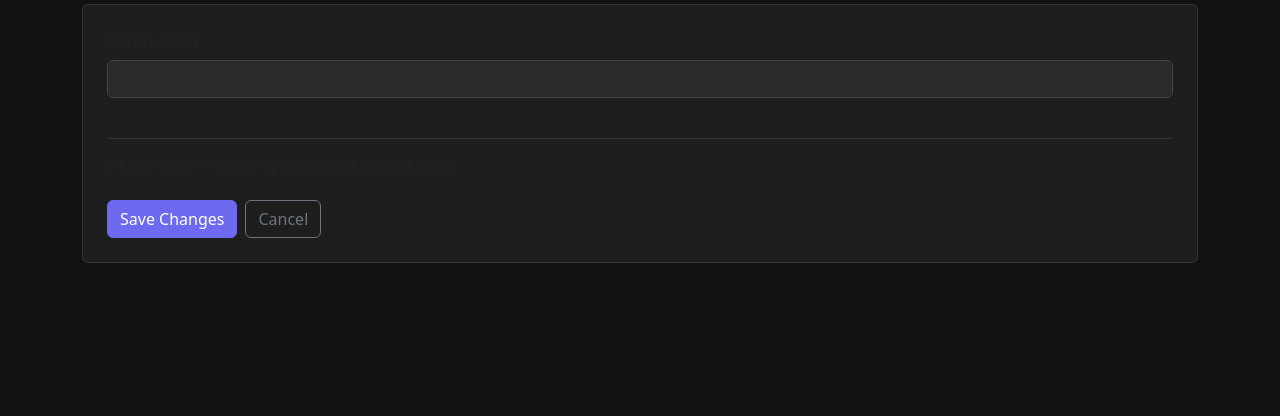
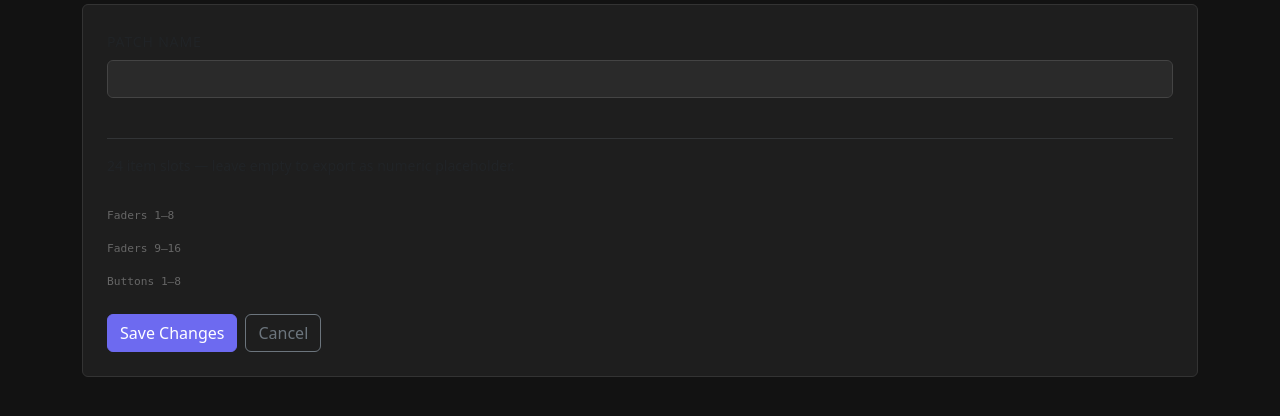
Before and after one commit to Jqdmarku/TOSC-live-rig-manager, a Flask app: template templates/edit.html in a window 1280 px wide. Shown: the part 132-548 px from the top of the page. Run offline with Flask 3, Linux system fonts and the light colour scheme; the template is opened without the code that fills it, so the values that code supplies are empty.

Commit message:
Group edit form into Faders 1-8, Faders 9-16, Buttons 1-8; lighten hover color

```diff
--- a/templates/base.html
+++ b/templates/base.html
@@ -13,7 +13,7 @@
     .table { color: #e0e0e0; }
     .table thead th { border-bottom-color: #444; color: #aaa; font-size: 0.8rem; text-transform: uppercase; letter-spacing: 0.08em; }
     .table td { border-bottom-color: #2a2a2a; vertical-align: middle; }
-    .table-hover tbody tr:hover td { background-color: #555; }
+    .table-hover tbody tr:hover td { background-color: #686868; }
     .form-control, .form-select {
       background-color: #2a2a2a;
       border-color: #444;
@@ -29,6 +29,7 @@
     .btn-accent { background-color: #6d6af0; border-color: #6d6af0; color: #fff; }
     .btn-accent:hover { background-color: #5a57d6; border-color: #5a57d6; color: #fff; }
     .slot-label { font-size: 0.7rem; color: #666; font-family: monospace; }
+    .row-cols-md-8 > * { flex: 0 0 auto; width: 12.5%; }
   </style>
 </head>
 <body>
--- a/templates/edit.html
+++ b/templates/edit.html
@@ -16,11 +16,13 @@
 
     <hr class="border-secondary">
 
-    <p class="small text-muted mb-3">24 item slots — leave empty to export as blank string.</p>
+    <p class="small text-muted mb-3">24 item slots — leave empty to export as numeric placeholder.</p>
 
-    <div class="row g-3">
-      {% for item in items %}
-      <div class="col-xl-2 col-lg-3 col-md-4 col-sm-6 col-6">
+    {% for group in [('Faders 1–8', items[0:8]), ('Faders 9–16', items[8:16]), ('Buttons 1–8', items[16:24])] %}
+    <p class="slot-label mb-2 mt-3">{{ group[0] }}</p>
+    <div class="row g-2 row-cols-4 row-cols-md-8">
+      {% for item in group[1] %}
+      <div class="col">
         <label class="slot-label d-block mb-1">{% if item.position < 16 %}FADER {{ '%02d' % (item.position + 1) }}{% else %}BUTTON {{ item.position - 15 }}{% endif %}</label>
         <input type="text"
                class="form-control form-control-sm"
@@ -30,6 +32,7 @@
       </div>
       {% endfor %}
     </div>
+    {% endfor %}
 
     <div class="mt-4 d-flex gap-2">
       <button type="submit" class="btn btn-accent">Save Changes</button>
```
